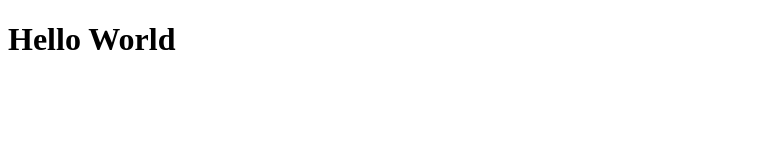
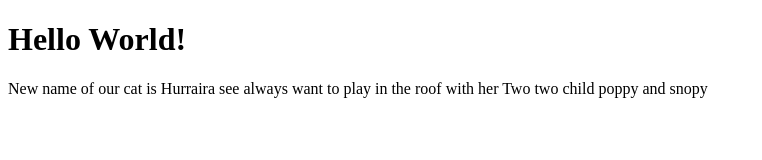
Before and after one commit to AltFrozenCode/HtmlAndCss, a plain HTML site: page index.html in a window 1280 px wide. Shown: the whole page, without its empty margins (0-762 px from the left). Drawn offline with Linux system fonts and the light colour scheme.

Commit message:
her new name

```diff
--- a/index.html
+++ b/index.html
@@ -9,7 +9,10 @@
 </head>
 
 <body>
-    <h1>Hello World</h1>
+    <h1>Hello World!</h1>
+    <p>New name of our cat is Hurraira see always want to play in the roof with her
+        Two two child poppy and snopy
+    </p>
 </body>
 
 </html>
```
